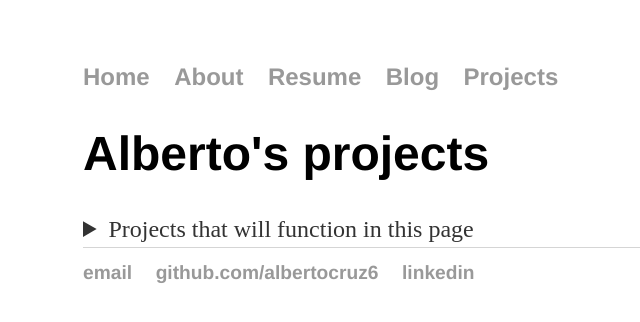
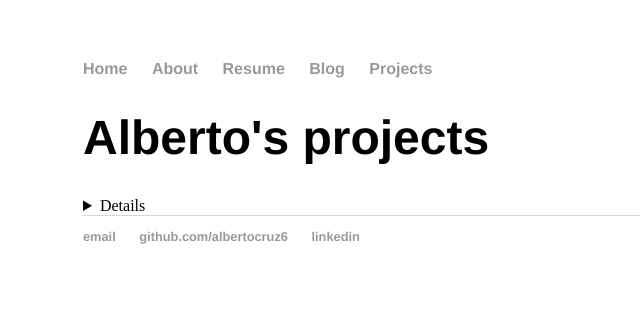
Before and after one commit to albertocruz6/albertocruz6.github.io, a Jekyll site: the page built from projects/index.html, in a window 1280 px wide. Shown: the top 322 px of the page, without its empty margins (109-749 px from the left). Built offline with Jekyll 4.4.1, drawn with Linux system fonts in a browser that asks for light colours.

Commit message:
Update index.html

```diff
--- a/projects/index.html
+++ b/projects/index.html
@@ -2,23 +2,12 @@
 layout: default
 title: Alberto's projects
 ---
-<style>
-	li {
-		font-size: 1.5em;
-    		line-height: 1.4em;
-   		 color: #333;
-	}
-
-	summary {
-		font-size: 1.5em;
-    		line-height: 1.4em;
-   		 color: #333;
-	}
-</style>
 <h1>{{ page.title }}</h1>
 <details>
+	<div class="li_about">
 	<summary>Projects that will function in this page</summary>
 	<ul>
 		<li>Raspberry Pi 4 Server</li>
 	</ul>
+	</div>
 </details>
```
